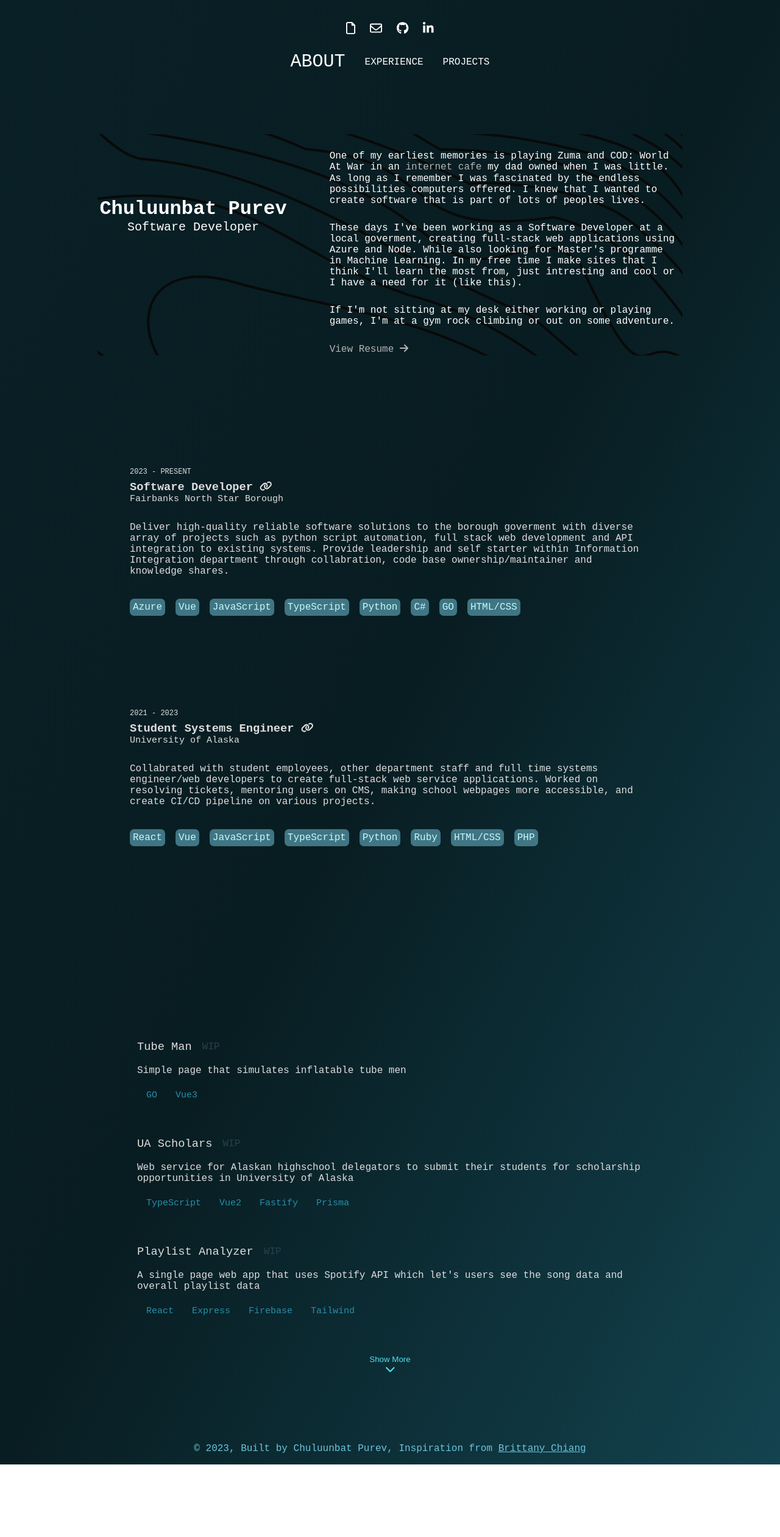
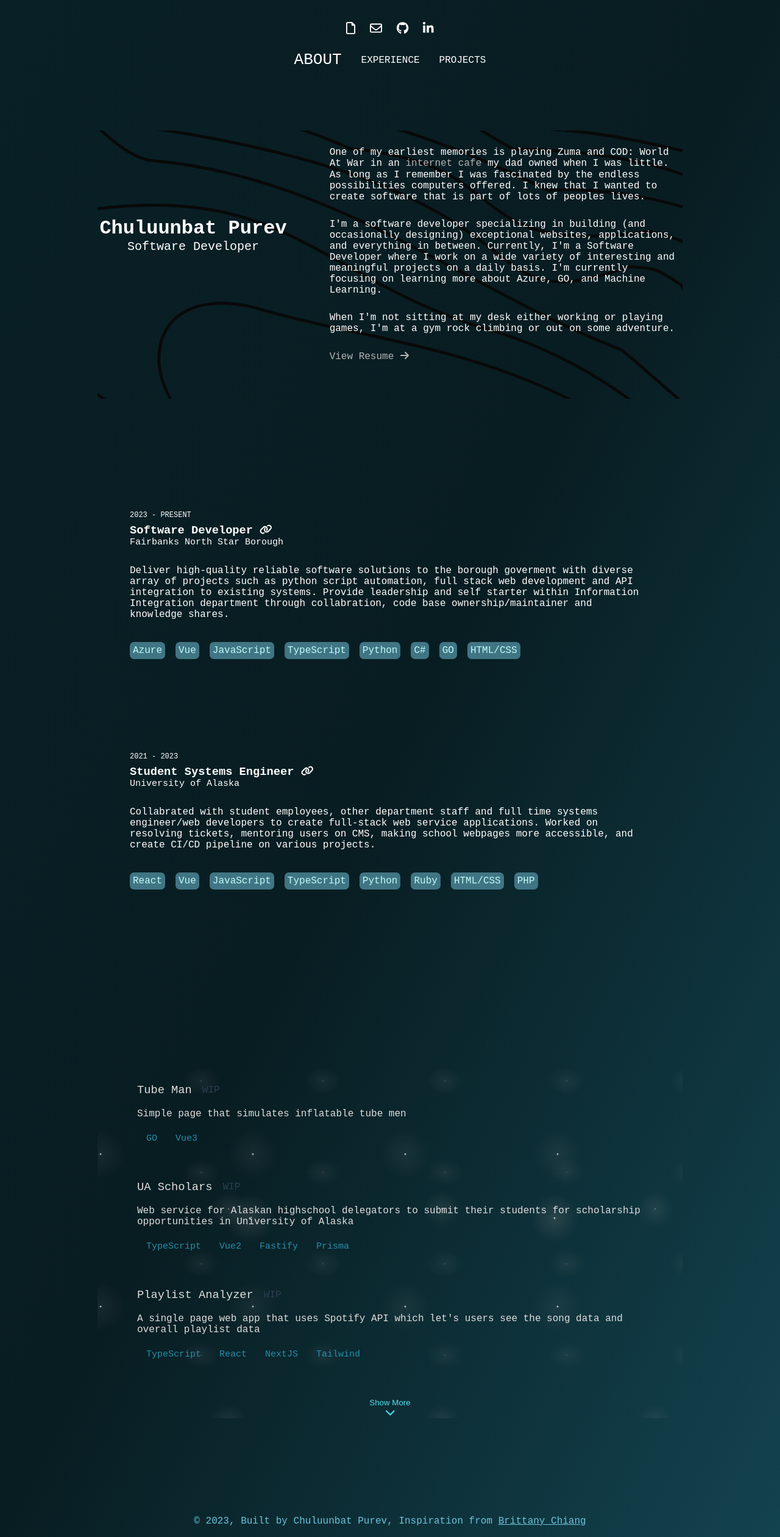
Before and after one commit to cpurev/howlong, a Vue app: page / in a window 1280 px wide. Shown: the whole page at 61% size. Before the commit the page ends 2402 px from the top, so only its background shows below. Built offline with nearby package versions, Linux system fonts and the light colour scheme.

Commit message:
Content update

```diff
--- a/index.html
+++ b/index.html
@@ -7,9 +7,10 @@
     <meta name="description" content="Chuluunbat Purev a software engineer based in USA">
     <meta name=”robots” content="index, nofollow">
     <title>Chuluunbat Purev</title>
-    <script  type="text/javascript" src="https://cdnjs.cloudflare.com/ajax/libs/gsap/3.11.4/gsap.min.js"></script>
-    <script  type="text/javascript" src="https://cdnjs.cloudflare.com/ajax/libs/gsap/3.11.4/ScrollTrigger.min.js"></script>
-    <script  type="text/javascript" src="https://cdnjs.cloudflare.com/ajax/libs/gsap/3.11.4/ScrollToPlugin.min.js"></script>
+    <script type="text/javascript" src="https://cdnjs.cloudflare.com/ajax/libs/gsap/3.11.4/gsap.min.js"></script>
+    <script type="text/javascript" src="https://cdnjs.cloudflare.com/ajax/libs/gsap/3.11.4/ScrollTrigger.min.js"></script>
+    <script type="text/javascript" src="https://cdnjs.cloudflare.com/ajax/libs/gsap/3.11.4/ScrollToPlugin.min.js"></script>
+    <script type="text/javascript" src="https://cdnjs.cloudflare.com/ajax/libs/gsap/3.12.2/TextPlugin.min.js"></script>
     <script type="module" src="/src/main.js"></script>
   </head>
   <body>
--- a/src/App.vue
+++ b/src/App.vue
@@ -7,14 +7,16 @@ import Nav from './components/Nav.vue'
 const el = ref(null);
 const nl = ref(null);
 
+
 const observer = new IntersectionObserver((entries, observer) => {
   //console.log(entries)
 });
 
-
+const intro3 = "View Resume "
 function handleScroll(){
   const sections = el.value.querySelectorAll('section')
   let current = '';
+
   sections.forEach(section => {
     const sectionTop = section.offsetTop;
     const sectionHeight = section.clientHeight;
@@ -32,10 +34,11 @@ function handleScroll(){
 }
 
 onMounted(() =>{
-
   observer.observe(el.value)
   nl.value = document.querySelectorAll('nav ul li')
   window.addEventListener('scroll', handleScroll);
+
+  gsap.to("#typewriter4", {text: {value: intro3}, duration: 2, delay: 1, ease: "none"})
 })
 onBeforeUnmount(() =>{
   window.removeEventListener('scroll', handleScroll);
@@ -51,34 +54,42 @@ onBeforeUnmount(() =>{
       <section id="0" class="about panel"  >
           <div class="nameF">
             <h1>Chuluunbat Purev</h1>
+            <Transition name="fade" appear>
             <h2>Software Developer</h2>
+            </Transition>
           </div>
           <div class="profile" >
             <div class="sub-header"><h2>ABOUT</h2></div>
-            <p>
+            <p id="typewriter1">
               One of my earliest memories is playing Zuma and COD: World At War in an <a href="https://en.wikipedia.org/wiki/PC_bang" aria-label="Wikipedia link" target="_blank" rel="noreferrer">internet cafe</a>
                my dad owned when I was little. As long as I remember I was fascinated by the endless possibilities computers offered.
                I knew that I wanted to create software that is part of lots of peoples lives.
             </p>
-            <p>
-              These days I've been working as a <strong>Software Developer</strong> at a local goverment, creating full-stack web applications using Azure and Node.
-              While also looking for Master's programme in Machine Learning.
-              In my free time I make sites that I think I'll learn the most from, just intresting and cool or I have a need for it (like this).
+            <p id="typewriter2">
+              I'm a software developer specializing in building (and occasionally designing) exceptional websites, applications, and everything in between.
+              Currently, I'm a Software Developer where I work on a wide variety of interesting and meaningful projects on a daily basis.
+              I'm currently focusing on learning more about Azure, GO, and Machine Learning.
               </p>
-            <p>
-              If I'm not sitting at my desk either working or playing games,
+            <p id="typewriter3">
+              When I'm not sitting at my desk either working or playing games,
               I'm at a gym rock climbing or out on some adventure.
             </p>
-            <a target="_blank" rel="noopener noreferrer" href="https://drive.google.com/file/d/1p_oI140qzwjDMW-zNRVfYdI1e23R6yKA/view?usp=sharing">View Resume <font-awesome-icon icon="fa-solid fa-arrow-right"/></a>
+            <p class="arrow">
+              <a target="_blank" rel="noopener noreferrer" id="typewriter4" href="https://drive.google.com/file/d/1p_oI140qzwjDMW-zNRVfYdI1e23R6yKA/view?usp=sharing"></a>
+              <Transition name="fade-in" appear>
+                <font-awesome-icon icon="fa-solid fa-arrow-right"/>
+              </Transition>
+            </p>
           </div>
       </section>
       <div id="experience" class="divider"></div>
-      <section id="1" class="panel">
+      <section id="1" class="exp panel">
+        <Transition name="fade-up" appear>
           <div class="experience" >
               <div class="sub-header"><h2>EXPERIENCE</h2></div>
               <ol>
                 <li class="tile">
-                <div>
+                  <a target="_blank" rel="noopener noreferrer" href="https://www.fnsb.gov">
                     <header>2023 - PRESENT</header>
                     <div>
                       <h3>
@@ -102,10 +113,10 @@ onBeforeUnmount(() =>{
                         <li><div class="pill">HTML/CSS</div></li>
                       </ul>
                       </div>
-                </div>
+                    </a>
                 </li>
                 <li class="tile">
-                <div>
+                  <a target="_blank" rel="noopener noreferrer" href="https://www.alaska.edu">
                     <header>2021 - 2023</header>
                     <div>
                       <h3>
@@ -128,19 +139,21 @@ onBeforeUnmount(() =>{
                         <li><div class="pill">PHP</div></li>
                       </ul>
                     </div>
-                </div>
+                  </a>
                 </li>
               </ol>
           </div>
+        </Transition>
       </section>
       <div id="projects" class="divider"></div>
-      <section id="2" class="panel">
+      <section id="2" class="proj panel">
         <div class="projects" >
             <div class="sub-header"><h2>PROJECTS</h2></div>
             <Projects />
           </div>
       </section>
     </div>
+    <div id="end" class="divider"></div>
   </main>
   <footer>
     <div class="footer-contents">
@@ -151,11 +164,24 @@ onBeforeUnmount(() =>{
   </footer>
 </template>
 <style>
-.fade-up-leave-from, .fade-up-enter-to {
+.fade-leave-from, .fade-enter-to,
+.fade-up-leave-from, .fade-up-enter-to,
+.fade-in-leave-from, .fade-in-enter-to {
   transition: all 1s ease-in;
+}
+.fade-enter-from, .fade-leave-to {
+  opacity: 0;
+  transform: translateY(-5px);
 }
 .fade-up-enter-from, .fade-up-leave-to {
   opacity: 0;
   transform: translateY(20px);
 }
+.fade-in-enter-active{
+  transition-delay: 2.5s;
+}
+.fade-in-enter-from, .fade-in-leave-to {
+  transform: translateX(-7px);
+  opacity: 0;
+}
 </style>
--- a/src/assets/main.css
+++ b/src/assets/main.css
@@ -25,6 +25,7 @@ main{
   color: #fff;
   background-size: cover;
   background-repeat: no-repeat;
+  height: 440px;
 }
 .nameF{
   display: none;
@@ -51,6 +52,7 @@ main{
   margin-bottom: 2rem;
   transition: var(--transition);
 }
+
 .experience ol{
   max-width: 888px;
 }
@@ -84,15 +86,23 @@ main{
   margin-bottom: 7rem;
   cursor: pointer;
 }
+.tile a{
+  text-decoration: none;
+  color: white;
+}
 .company{
   font-size: var(--f-medium);
+}
+.arrow svg{
+  color: var(--blue);
+  margin-left: 0.65rem;
 }
 .experience ol{
   list-style: none;
   padding: 0;
 }
 .experience li:hover{
-  background: rgba(255,255,255, 0.05);
+  background: rgba(145,145,145, 0.05);
   border-radius: 16px;
   box-shadow: 0 4px 30px rgba(0, 0, 0, 0.1);
   backdrop-filter: blur(7.8px);
@@ -136,6 +146,16 @@ main{
   color: var(--blue-bright);
   font-size: var(--f-small);
 }
+.proj{
+  background-color:var(--background-color);
+  background-image:
+  radial-gradient(white, rgba(145,145,145,.2) 2px, transparent 40px),
+  radial-gradient(white, rgba(145,145,145,.15) 1px, transparent 30px),
+  radial-gradient(white, rgba(145,145,145,.1) 2px, transparent 40px),
+  radial-gradient(rgba(145,145,145,.4), rgba(145,145,145,.1) 2px, transparent 30px);
+  background-size: 500px 500px, 350px 350px, 250px 250px, 200px 150px;
+  background-position: 0 0, 40px 60px, 130px 270px, 70px 100px;
+}
 .projects{
   max-width: 888px;
 }
--- a/src/components/Nav.vue
+++ b/src/components/Nav.vue
@@ -57,18 +57,18 @@ ul{
 a{
   color: white;
 }
-nav{
+nav ul{
   display: none;
+}
+nav ul .active{
+  font-size: 26px;
+  color: var(--blue);
 }
 .nav-bar{
   display: flex;
   justify-content: space-between;
   flex-direction: column-reverse;
   line-height: 1.5;
-}
-.active{
-  font-size: 30px;
-
 }
 @media only screen and (min-width: 940px) {
   header{
@@ -80,11 +80,21 @@ nav{
   .name{
     display: none;
   }
-  nav{
-    display: block;
+  nav ul{
+    display: flex;
+    flex-direction: row;
+
   }
   nav li{
     margin: 0 1rem;
+
+    color: white;
+    font-size: 16px;
+
+    -webkit-transition: all 1s;
+        -moz-transition: all 1s;
+          -o-transition: all 1s;
+              transition: all 1s;
   }
   nav li a{
   text-decoration: none;
--- a/src/components/Projects.vue
+++ b/src/components/Projects.vue
@@ -3,7 +3,7 @@ import { onMounted, ref, nextTick } from 'vue'
 const items =[
   {name:'Tube Man', description:'Simple page that simulates inflatable tube men', languages:['GO', 'Vue3', ], link:'@'},
   {name:'UA Scholars', description:'Web service for Alaskan highschool delegators to submit their students for scholarship opportunities in University of Alaska', languages:['TypeScript', 'Vue2', 'Fastify', 'Prisma'], link:'@'},
-  {name:'Playlist Analyzer', description:'A single page web app that uses Spotify API which let\'s users see the song data and overall playlist data', languages:['React', 'Express', 'Firebase', 'Tailwind'], link:'@'},
+  {name:'Playlist Analyzer', description:'A single page web app that uses Spotify API which let\'s users see the song data and overall playlist data', languages:['TypeScript', 'React', 'NextJS','Tailwind'], link:'@'},
   {name:'Portfolio', description:'Portfolio website created from scratch with Vue3 and Greensock javascript animation library', languages:['Vue3', 'Greensock'], link:'/'},
   {name:'Fletnix', description:'A mock up streaming service site with user authentication and roles', languages:['NextJS', 'MongoDB'], link:'https://fletnix.vercel.app/'},
   {name:'Our Winter World', description:'Created WordPress plugin for snow educational activities', languages:['React', 'WordPress', 'PHP'], link:'http://ourwinterworld.org/'}
@@ -54,7 +54,6 @@ const itemsToShow = ref(3)
   justify-content: center;
   flex-direction: column;
   align-items: center;
-  margin-bottom: 7em;
 }
 .cards{
   padding: 1rem;
```
Lines whose indentation alone changed are shown as unchanged.
